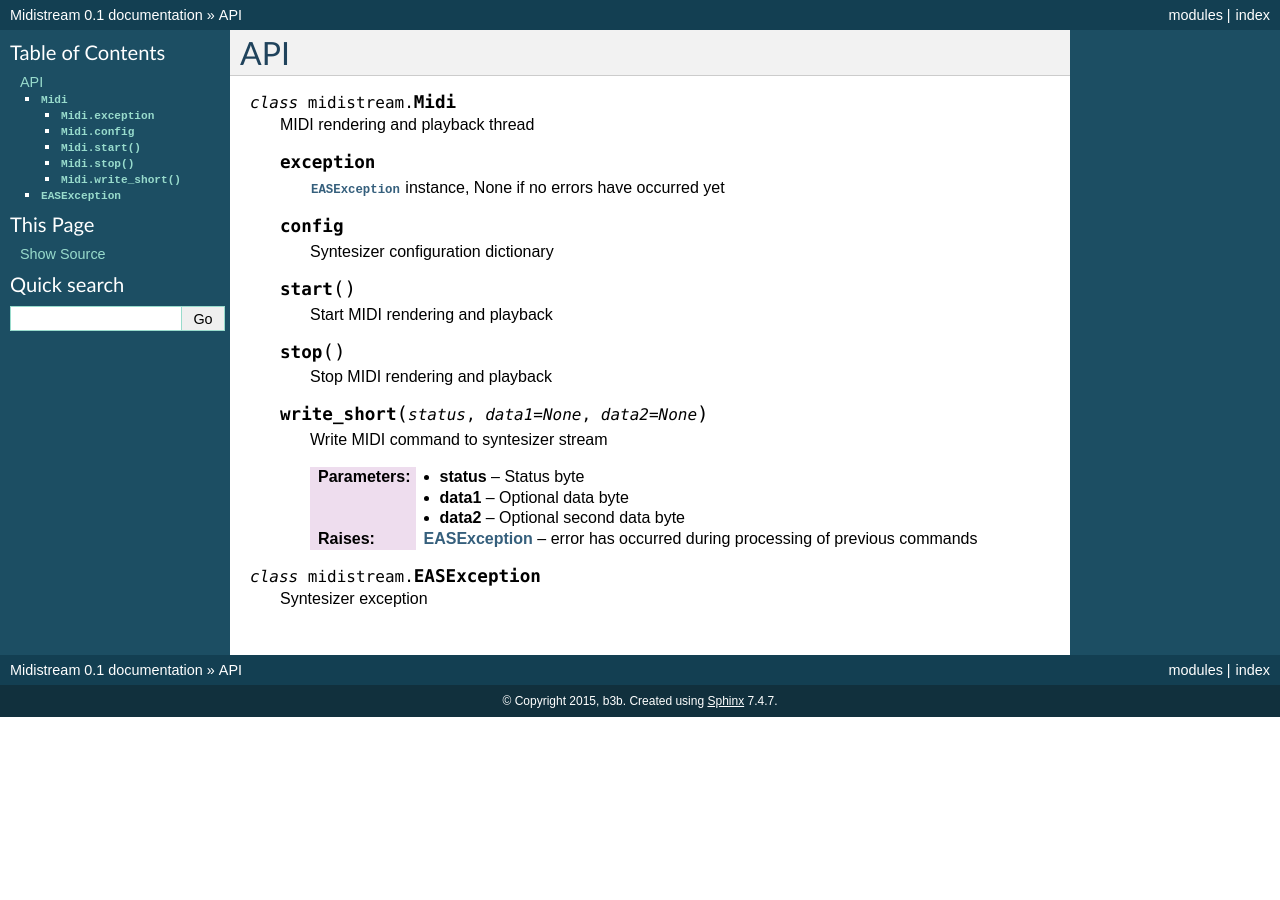
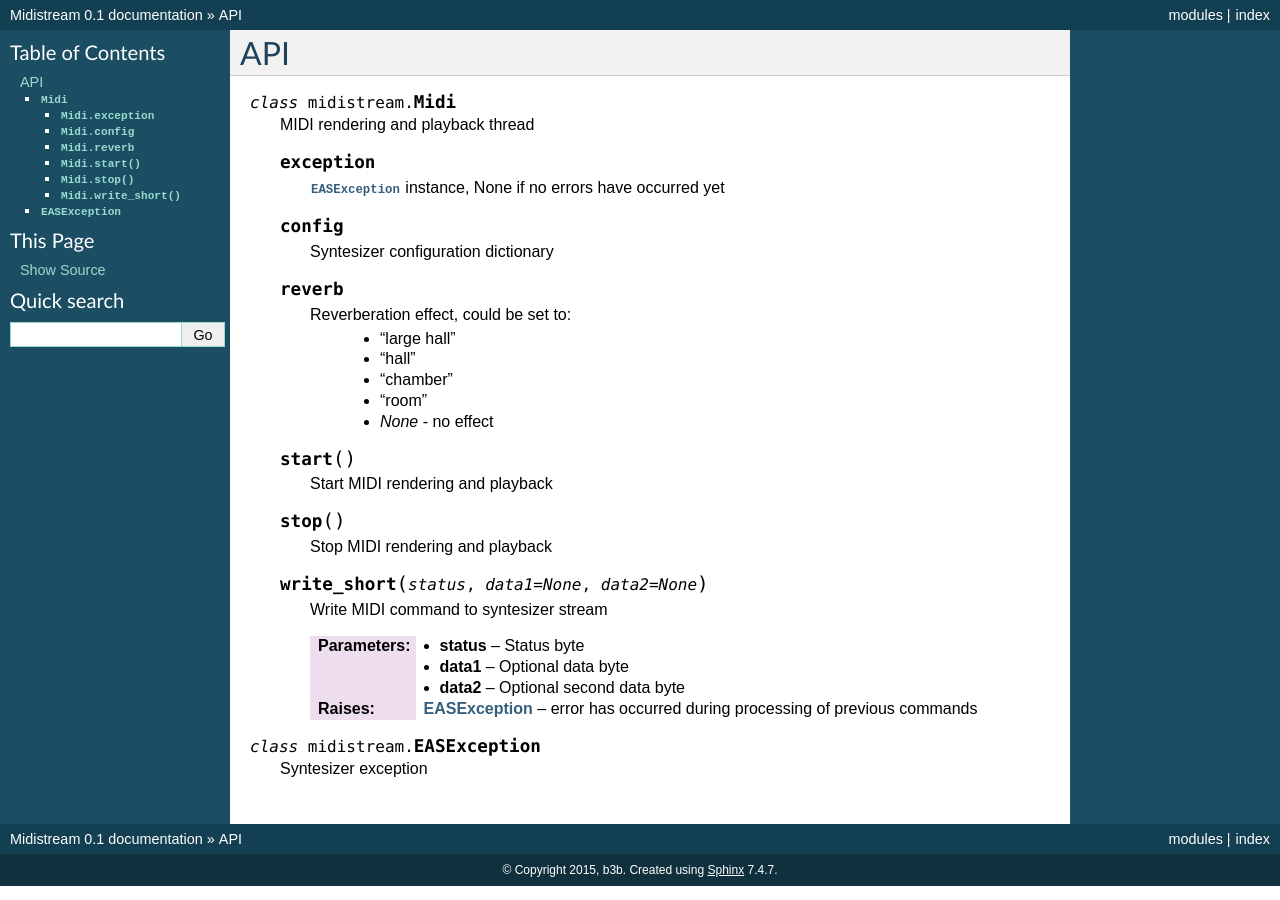
Before and after one commit to b3b/midistream, a Sphinx documentation site: the page built from docs/api.rst, in a window 1280 px wide. Built offline with Sphinx 7.4.7, drawn with Linux system fonts in a browser that asks for light colours.

Commit message:
add reverb effect property

```diff
--- a/docs/api.rst
+++ b/docs/api.rst
@@ -14,6 +14,15 @@ API
     .. py:attribute:: config
 
         Syntesizer configuration dictionary
+
+    .. py:attribute:: reverb
+
+       Reverberation effect, could be set to:
+         * "large hall"
+         * "hall"
+         * "chamber"
+         * "room"
+         * *None* - no effect
 
     .. py:method:: start()
 
--- a/docs/example.rst
+++ b/docs/example.rst
@@ -9,6 +9,8 @@ Usage Example
     'libVersion', 'sampleRate', 'buildTimeStamp', 'checkedVersion']
     >>> print midi.config['sampleRate']
     22050
+    >>> midi.reverb = 'large hall' # Enable reverb effect
     >>> midi.write_short(0x90, 60, 127) # On middle C note with maximum velocity
     >>> import time ; time.sleep(2)
     >>> midi.write_short(0x80, 60, 127) # Off middle C note with maximum velocity
+    >>> midi.reverb = None # Disable reverb effect
```
Also changed, not shown: 3 other files.
